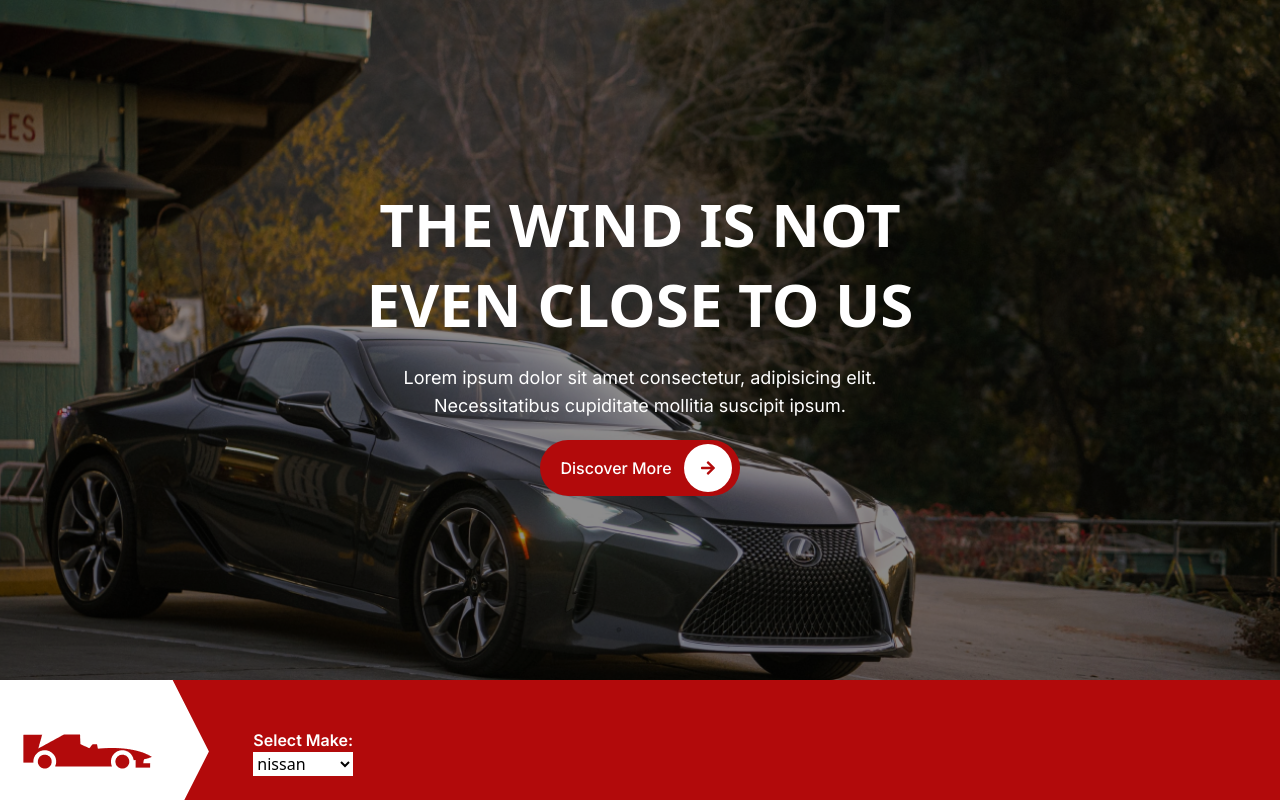
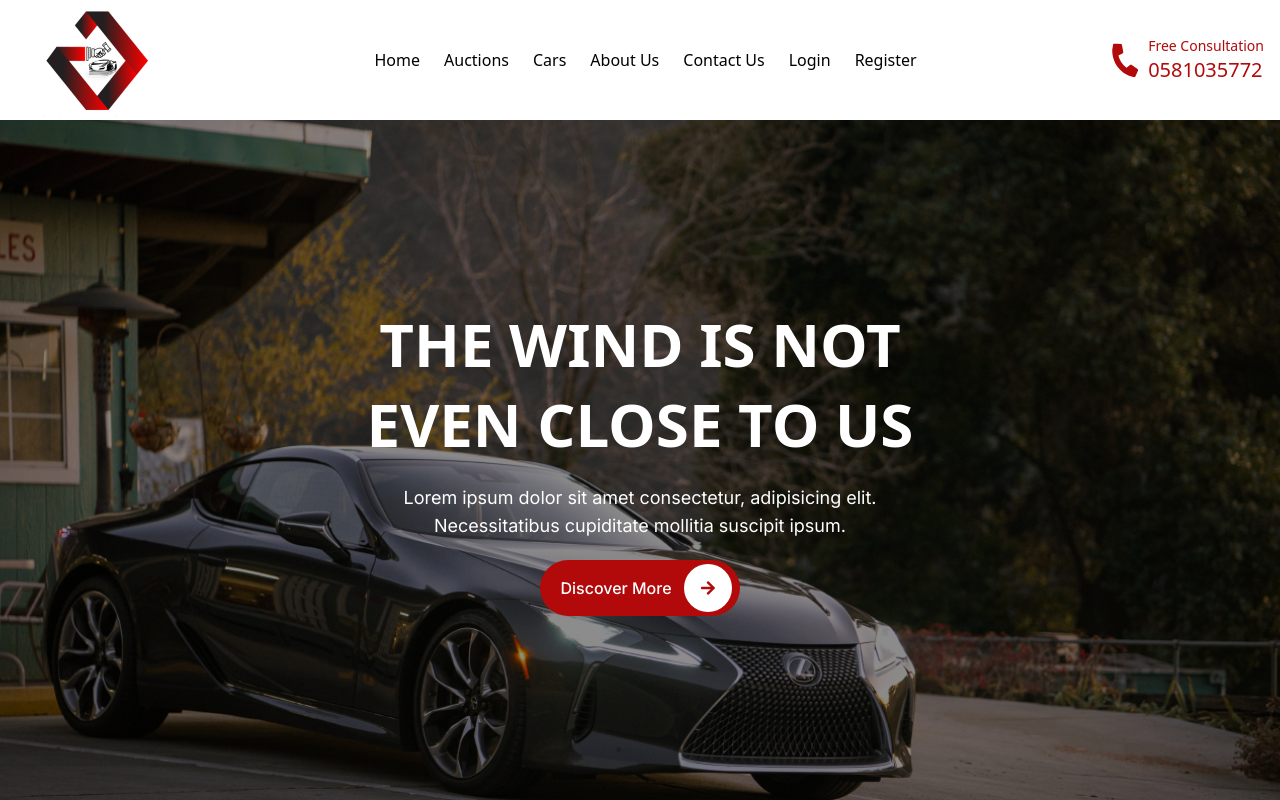
Before and after one commit to 11Shafayet/gulf-auction, a React (Vite) app: page / in a window 1280 px wide. Shown: the top 800 px of the page. Built offline with nearby package versions, Linux system fonts and the light colour scheme.

Commit message:
navbar added

```diff
--- a/src/MainLayout/MainLayout.jsx
+++ b/src/MainLayout/MainLayout.jsx
@@ -1,9 +1,11 @@
 import { Outlet } from 'react-router-dom';
 import Footer from '../components/Footer';
+import Navbar from '../components/Navbar';
 
 const MainLayout = () => {
   return (
     <>
+      <Navbar />
       <Outlet></Outlet>
       <Footer />
     </>
--- /dev/null
+++ b/src/components/Navbar.jsx
@@ -0,0 +1,115 @@
+import { Link } from 'react-router-dom';
+import logo from '/images/logo.png';
+import { FaPhoneAlt, FaTimes } from 'react-icons/fa';
+import { GiHamburgerMenu } from 'react-icons/gi';
+import { useState } from 'react';
+
+const navItems = [
+  {
+    text: 'Home',
+    link: '',
+  },
+  {
+    text: 'Auctions',
+    link: '',
+  },
+  {
+    text: 'Cars',
+    link: '',
+  },
+  {
+    text: 'About Us',
+    link: '',
+  },
+  {
+    text: 'Contact Us',
+    link: '',
+  },
+  {
+    text: 'Login',
+    link: '',
+  },
+  {
+    text: 'Register',
+    link: '',
+  },
+];
+
+const Navbar = () => {
+  const [active, setActive] = useState(false);
+
+  return (
+    <div className="relative bg-white">
+      <div className="container mx-auto px-4">
+        <div className="hidden lg:flex justify-between items-center">
+          {/* logo */}
+          <div>
+            <img src={logo} alt="logo" />
+          </div>
+
+          {/* nav */}
+          <ul className="flex items-center gap-x-6">
+            {navItems.map((item, i) => (
+              <li className="text-base font-medium hover:text-primary" key={i}>
+                <Link to={item.link}>{item.text}</Link>
+              </li>
+            ))}
+          </ul>
+
+          <div className="flex items-center gap-x-2 text-primary">
+            <FaPhoneAlt size={30} className="rotate-12" />
+            <div>
+              <p className="text-sm">Free Consultation</p>
+              <p className="text-xl font-medium">0581035772</p>
+            </div>
+          </div>
+        </div>
+
+        {/* mobile navigation */}
+        <div className=" lg:hidden flex justify-between items-center gap-x-4">
+          <div
+            className="cursor-pointer hover:text-primary"
+            onClick={() => setActive((prev) => !prev)}
+          >
+            <GiHamburgerMenu size={30} />
+          </div>
+
+          <div>
+            <img src={logo} alt="logo" />
+          </div>
+
+          <div className="flex items-center gap-x-2 text-primary">
+            <FaPhoneAlt size={30} className="rotate-12" />
+            <div>
+              <p className="text-sm">Free Consultation</p>
+              <p className="sm:text-xl font-medium">0581035772</p>
+            </div>
+          </div>
+        </div>
+      </div>
+      {active && (
+        <div className="absolute w-full sm:w-1/2 h-screen bg-white z-[10000]">
+          <div
+            className="absolute top-5 right-5 cursor-pointer hover:text-primary"
+            onClick={() => setActive(false)}
+          >
+            <FaTimes size={30} />
+          </div>
+          <ul className="flex flex-col items-center gap-y-6 mt-12">
+            {navItems.map((item, i) => (
+              <li
+                className="text-xl font-medium hover:text-primary"
+                key={i}
+                onClick={() => setActive(false)}
+              >
+                <Link to={item.link}>{item.text}</Link>
+              </li>
+            ))}
+          </ul>
+        </div>
+      )}
+    </div>
+  );
+};
+
+export default Navbar;
```
